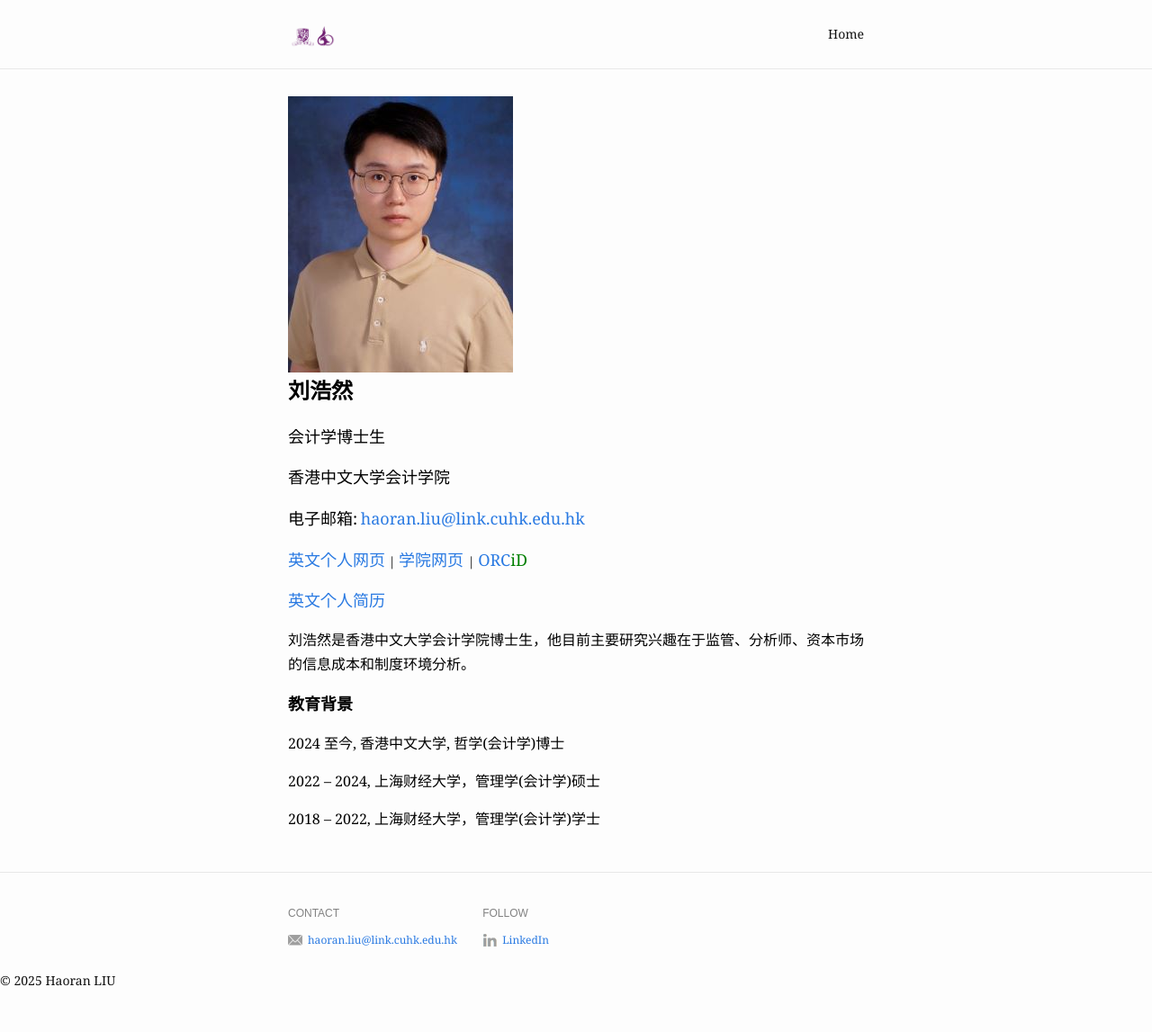
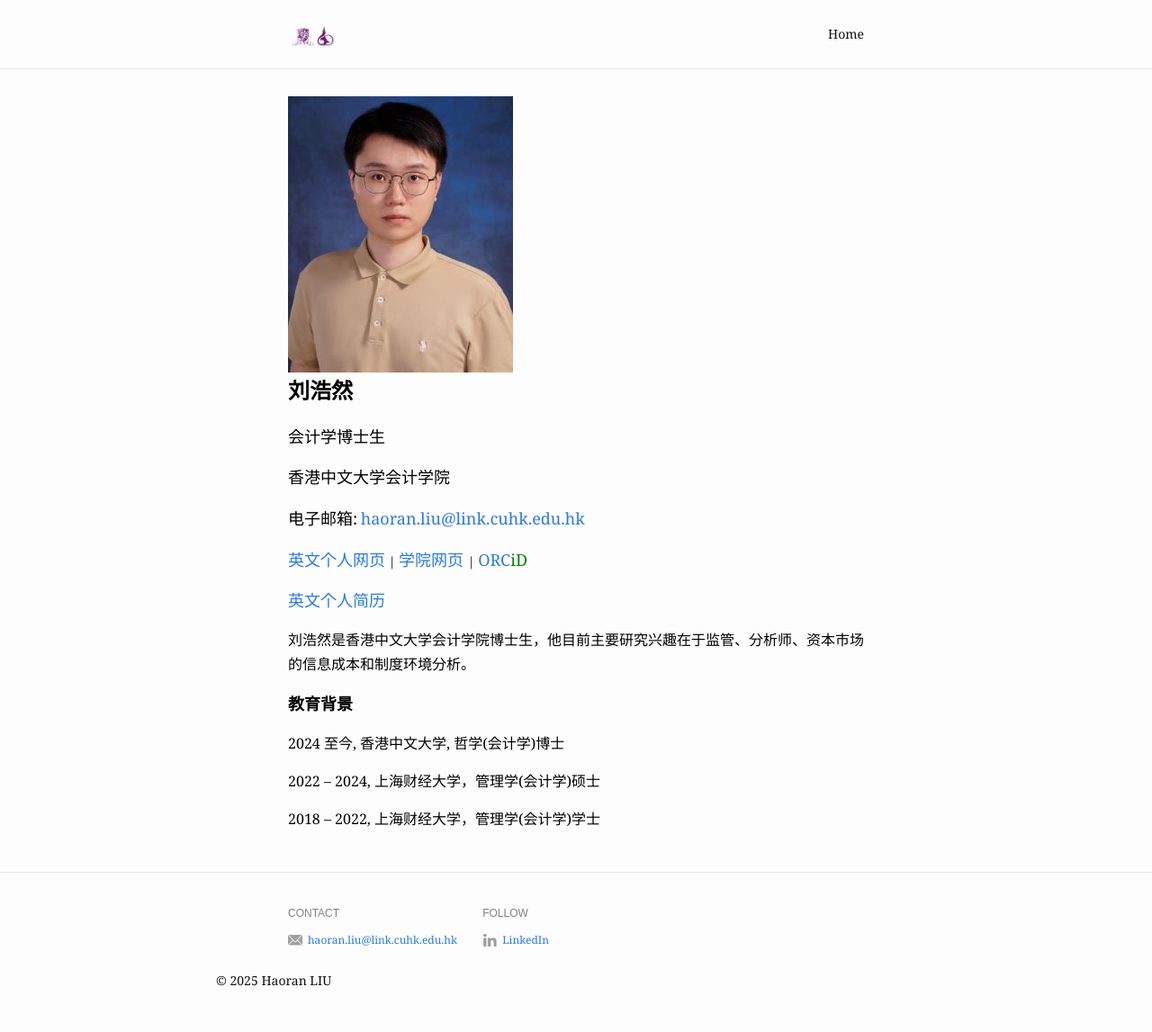
Before and after one commit to LeightonLiu/leightonliu.github.io, a Jekyll site: the page built from index.md, in a window 1280 px wide. Shown: the whole page at 90% size. Built offline with Jekyll 4.4.1, drawn with Linux system fonts in a browser that asks for light colours.

Commit message:
Update _layout.scss

```diff
--- a/_sass/_layout.scss
+++ b/_sass/_layout.scss
@@ -136,6 +136,11 @@
   width: calc(33% - (#{$spacing-unit} / 2));
 }
 
+.footer-content {
+  margin: 0 auto;
+  max-width: 800px;
+}
+
 .follow-links > .social-link {
   flex: 0 50%;
 }
```
